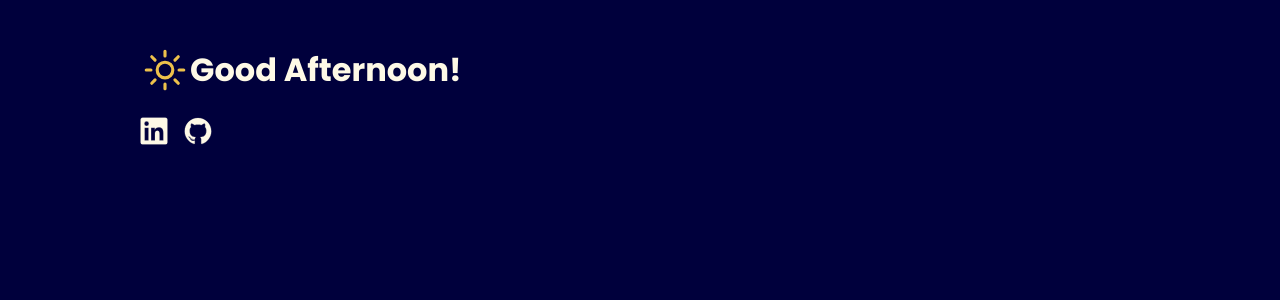
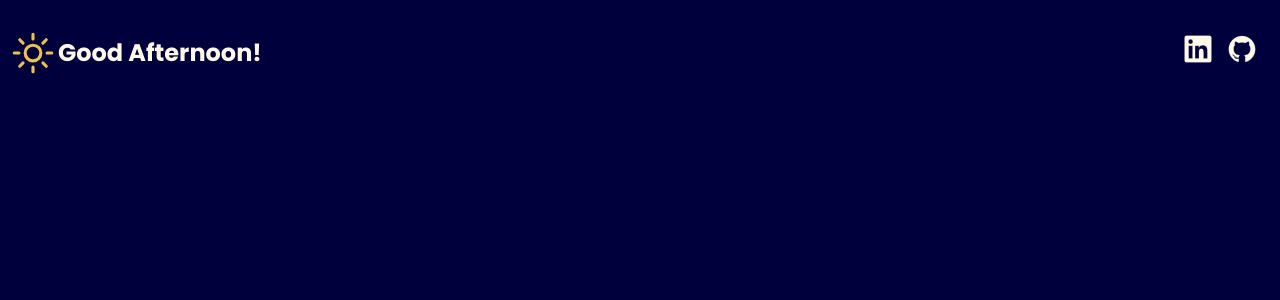
Before and after one commit to JacobGriffith1/atlas-react-and-jsx, a React (Vite) app: page / in a window 1280 px wide. Shown: the top 300 px of the page. Built offline with nearby package versions, Linux system fonts and the light colour scheme.

Commit message:
Task 1 complete: Site Header

```diff
--- a/src/App.jsx
+++ b/src/App.jsx
@@ -1,11 +1,12 @@
-import Greeting from "./components/Greeting";
-import SocialLinks from "./components/SocialLinks";
+import Header from "./components/Header";
 
 export default function App() {
   return (
-    <div className="app">
-      <Greeting />
-      <SocialLinks />
-    </div>
+    <main>
+      <Header
+        linkedinUrl="https://www.linkedin.com/in/jacobgriffith1"
+        repoUrl="https://github.com/JacobGriffith1/atlas-react-and-jsx"
+      />
+    </main>
   );
 }
--- /dev/null
+++ b/src/components/Header.jsx
@@ -0,0 +1,11 @@
+import Greeting from "./Greeting.jsx";
+import SocialLinks from "./SocialLinks.jsx";
+
+export default function Header({ linkedinUrl, repoUrl }){
+  return (
+    <nav className="header">
+      <Greeting />
+      <SocialLinks linkedinUrl={linkedinUrl} repoUrl={repoUrl} />
+    </nav>
+  );
+}
```
